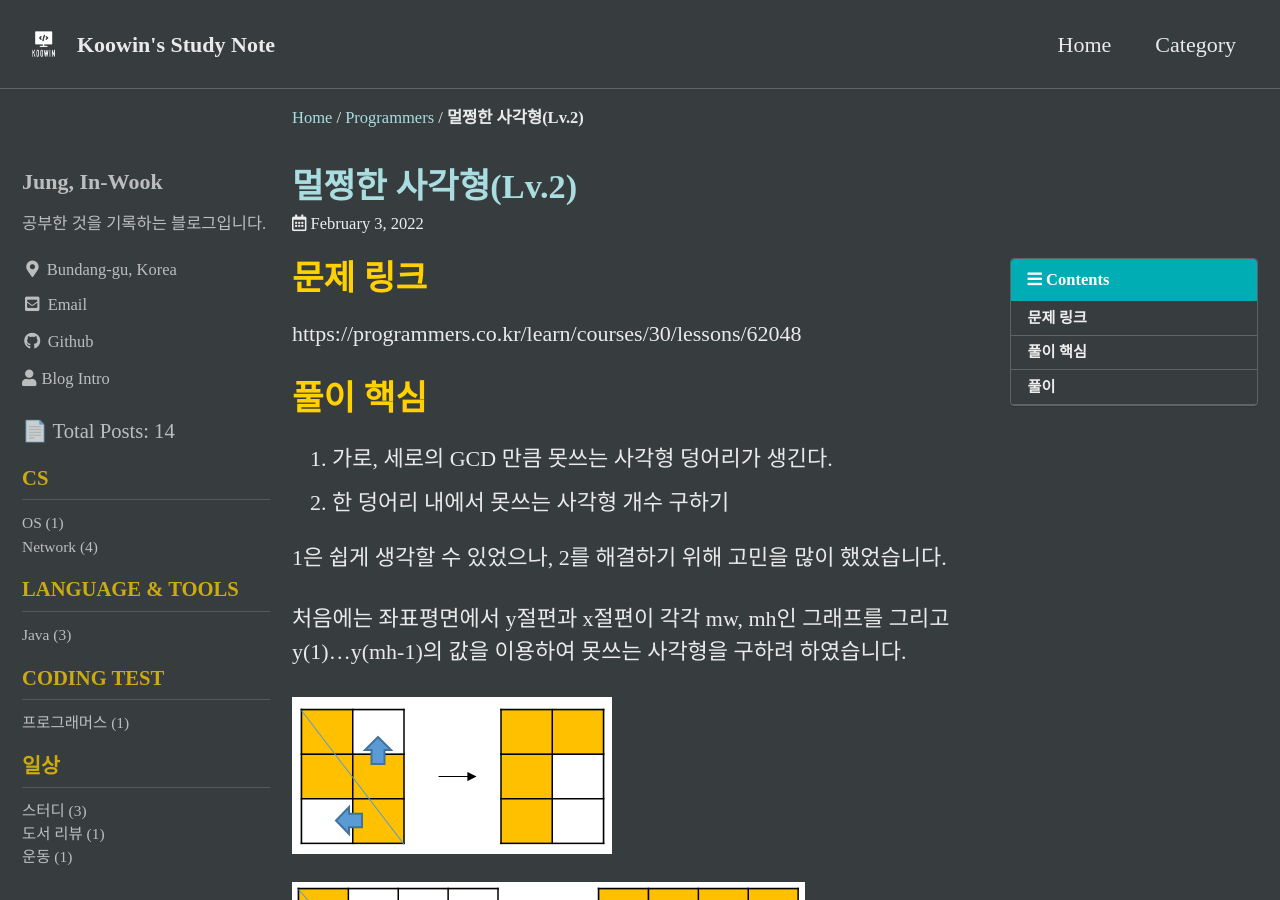
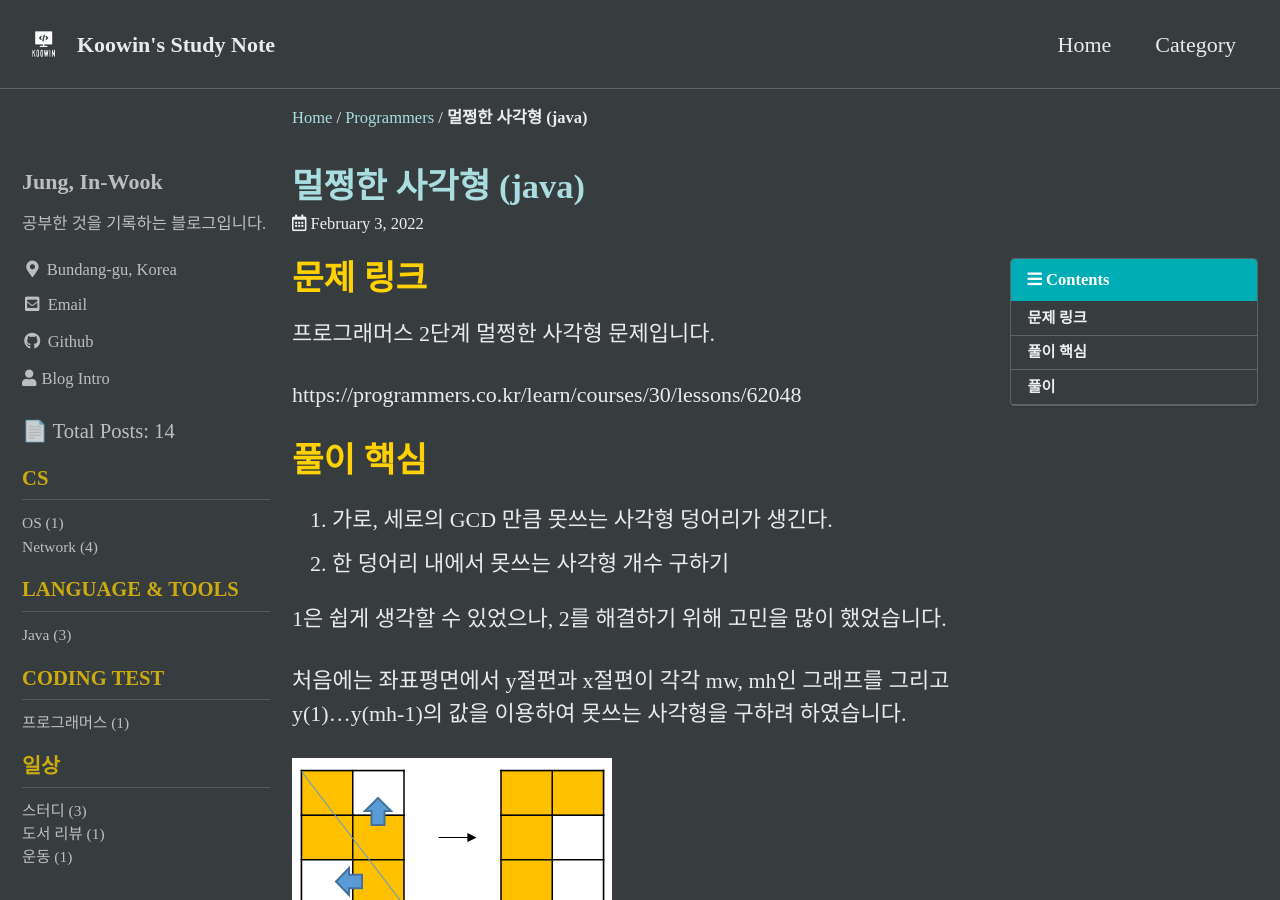
Before and after one commit to Koowin/koowin.github.io, a Jekyll site: the page built from _posts/programmers/2022-02-03-s62048.md, in a window 1280 px wide and 900 px high. Built offline with Jekyll 4.4.1, drawn with Linux system fonts in a browser that asks for light colours; cached includes are drawn as plain includes; some web fonts are replaced.

Commit message:
Update 2022-02-03-s62048.md

```diff
--- a/_posts/programmers/2022-02-03-s62048.md
+++ b/_posts/programmers/2022-02-03-s62048.md
@@ -1,5 +1,5 @@
 ---
-title: "멀쩡한 사각형(Lv.2)"
+title: "멀쩡한 사각형 (java)"
 
 toc: true
 toc_label: "Contents"
@@ -14,6 +14,8 @@ last_modified_at: 2022-02-03
 ---
 
 # 문제 링크
+
+프로그래머스 2단계 멀쩡한 사각형 문제입니다.
 
 https://programmers.co.kr/learn/courses/30/lessons/62048
 
```
